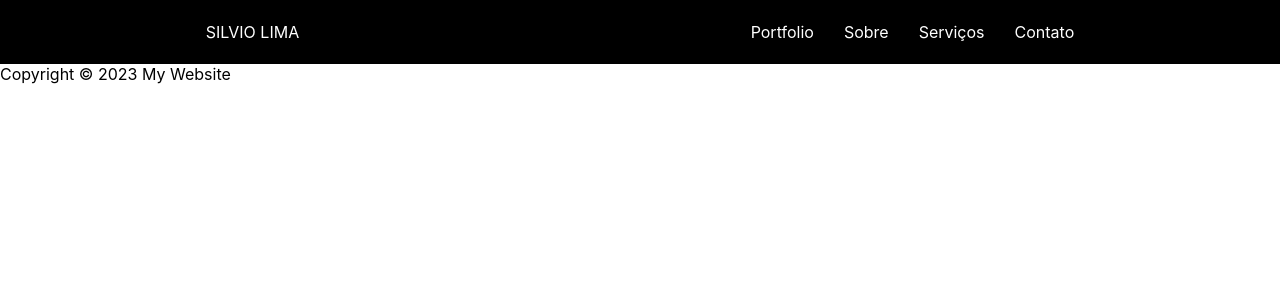
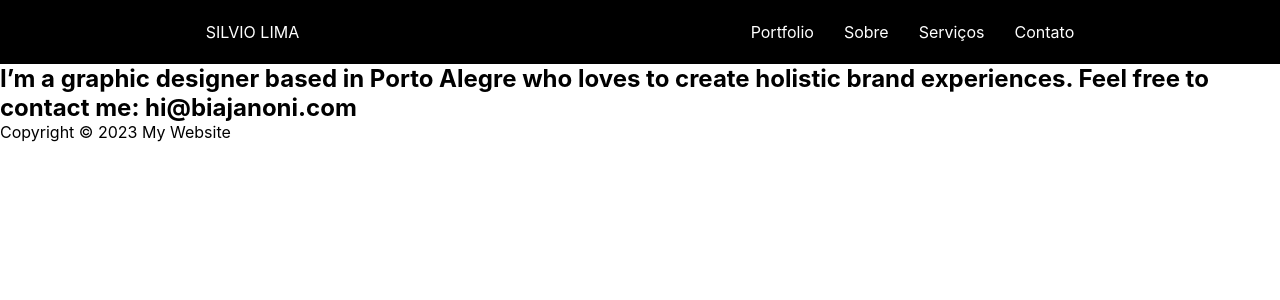
Before and after one commit to ziembick/site-portfolio-designer, a React (Create React App) app in the folder portfolio-designers/: page / in a window 1280 px wide. Shown: the top 300 px of the page. Built offline with nearby package versions, Linux system fonts and the light colour scheme.

Commit message:
header css

```diff
--- a/portfolio-designers/src/App.js
+++ b/portfolio-designers/src/App.js
@@ -1,11 +1,13 @@
 import React from "react";
 import Navbar from "./components/navbar";
 import Footer from "./components/footer";
+import Header from "./components/header";
 
 function App () {
   return (
     <div>
       <Navbar />
+      <Header />
       <Footer />
     </div>
   )
--- a/portfolio-designers/src/components/header.js
+++ b/portfolio-designers/src/components/header.js
@@ -1 +1,14 @@
 import React from "react";
+
+function Header() {
+  return (
+    <section>
+      <h1>
+        I’m a graphic designer based in Porto Alegre who loves to create
+        holistic brand experiences. Feel free to contact me: hi@biajanoni.com
+      </h1>
+    </section>
+  );
+}
+
+export default Header;
--- /dev/null
+++ b/portfolio-designers/src/header.css
@@ -0,0 +1,6 @@
+*,
+*::after,
+*::before {
+  margin: 0;
+  box-sizing: border-box;
+}
```
